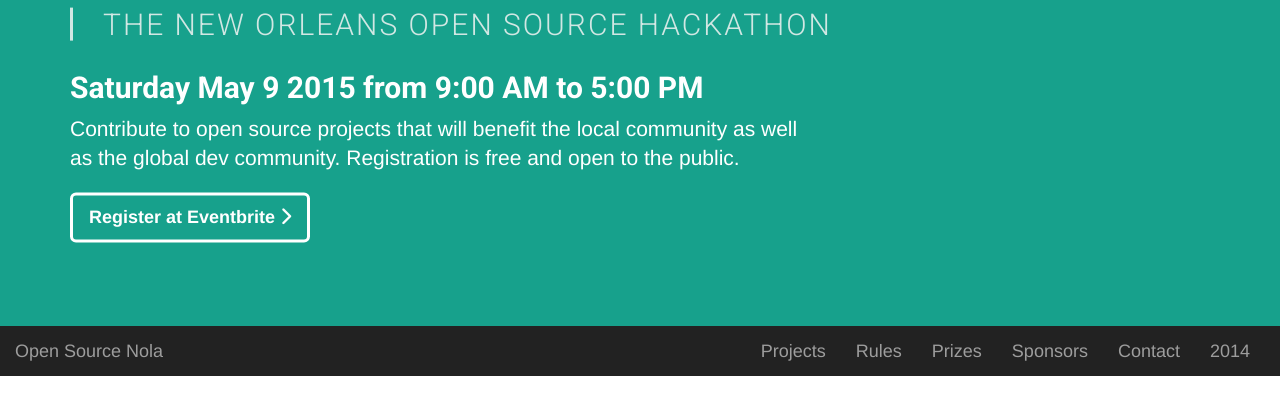
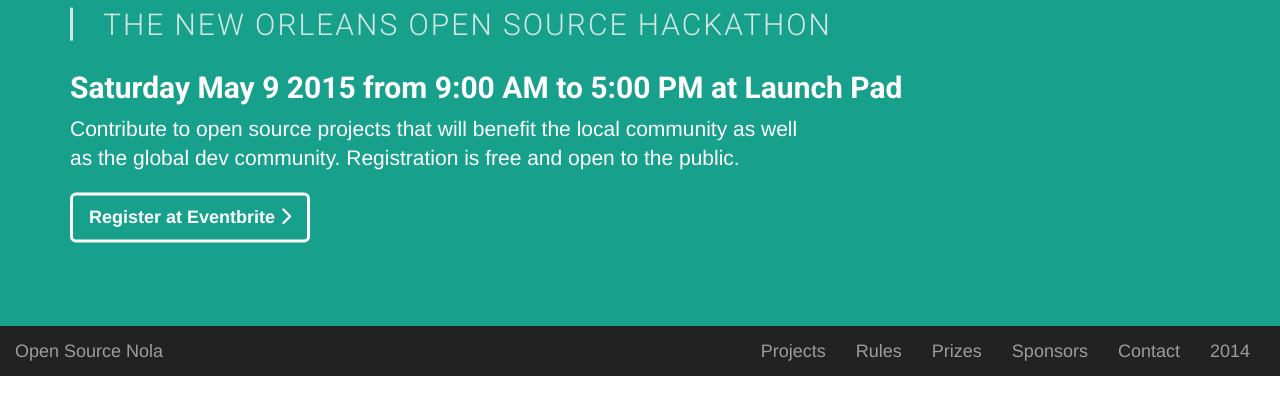
Before and after one commit to opensourcenola/opensourcenola.github.io, a website: page index.html in a window 1280 px wide. Shown: the part 424-838 px from the top of the page. Drawn offline with nearby package versions, Linux system fonts and the light colour scheme.

Commit message:
Added date for 2015

```diff
--- a/index.html
+++ b/index.html
@@ -22,7 +22,7 @@
       <div class="col-md-12">
         <img src="/images/logo_v2.png" />
         <h2 class="logo logo--description">The New Orleans Open Source Hackathon</h2>
-        <h2 class="logo logo--date">Saturday May 9 2015 from 9:00 AM to 5:00 PM </h2>
+        <h2 class="logo logo--date">Saturday May 9 2015 from 9:00 AM to 5:00 PM at <a href="http://lp.co/">Launch Pad</a></h2>
       </div>
     </div>
     <div class="row">
```
Also changed, not shown: src/html/index.html (+1 -1 lines).
